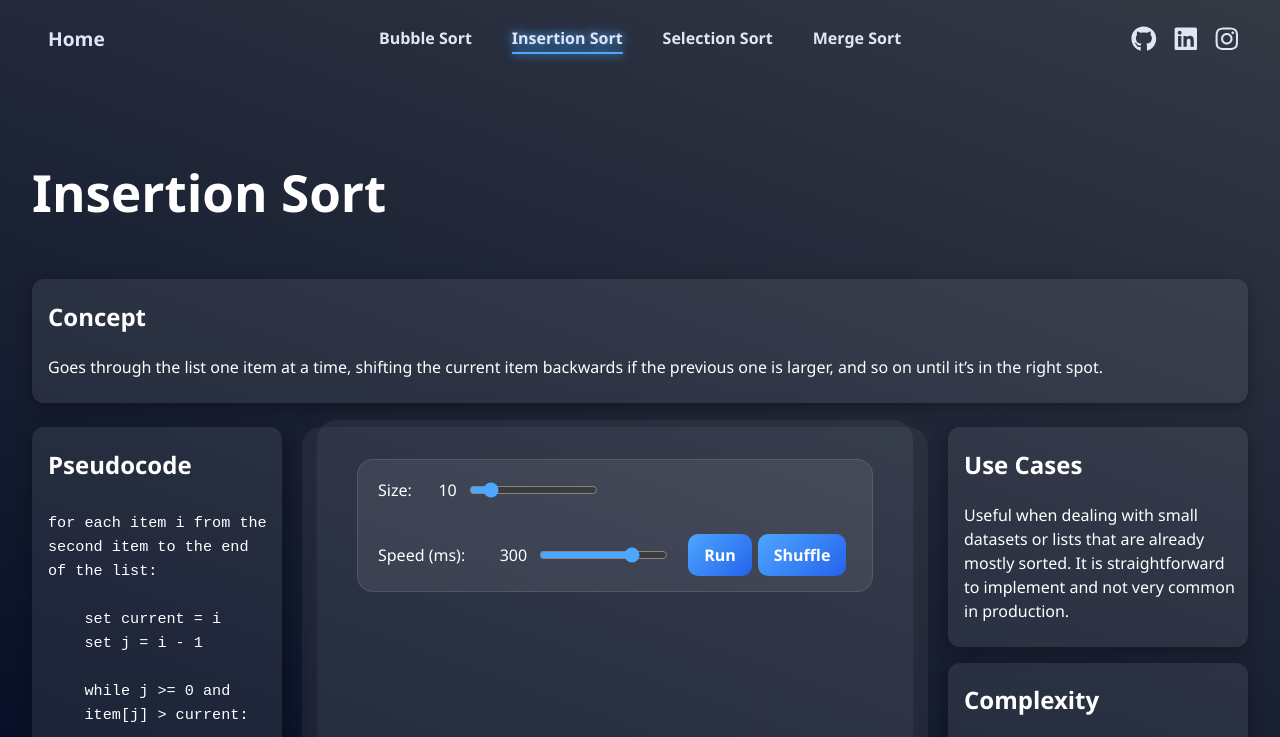
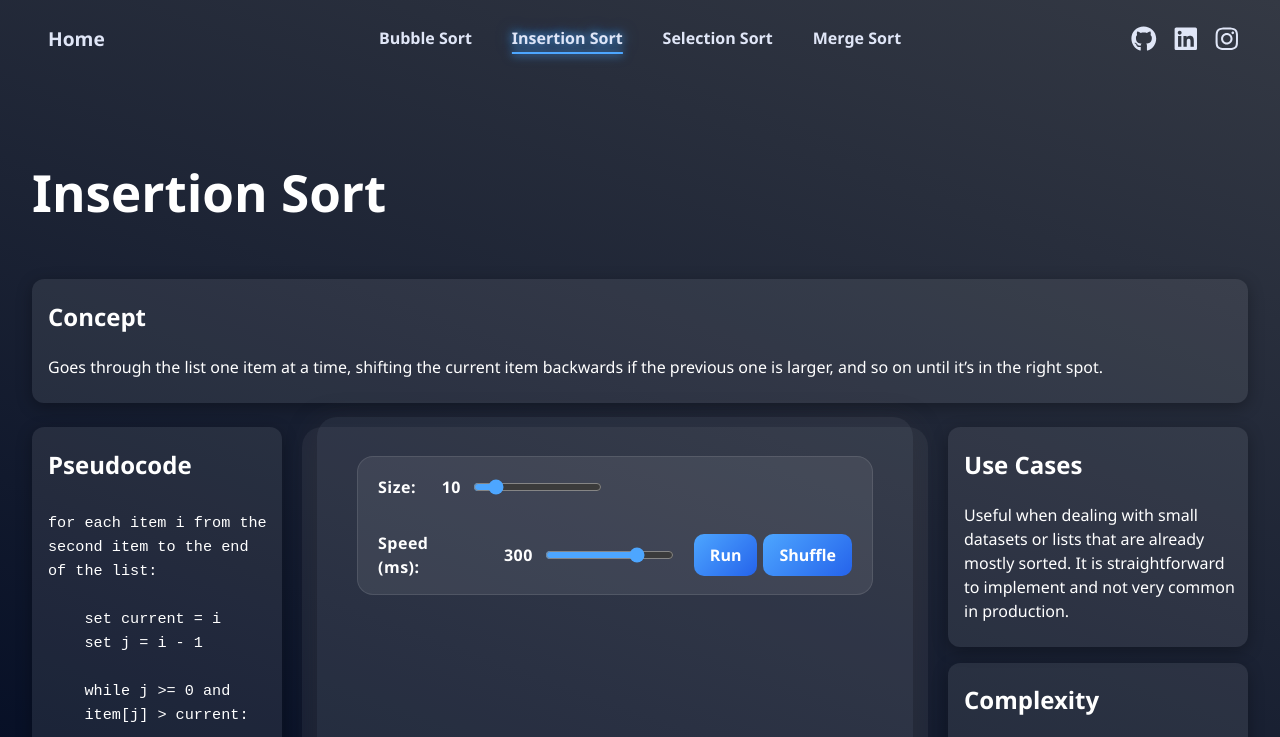
Before and after one commit to masonliiu/fullstack-algorithm-visualizer, a React (Vite) app in the folder frontend/: page /sorting/insertion in a window 1280 px wide. Shown: the top 737 px of the page. Built offline with nearby package versions, Linux system fonts and the light colour scheme; no server answers.

Commit message:
ui fix for visualizer labels

```diff
--- a/frontend/src/components/Visualizer.css
+++ b/frontend/src/components/Visualizer.css
@@ -59,7 +59,9 @@ html, body, #root {
     display: flex;
     gap: 10px;
     align-items: center;
-    font-weight: 500;
+    font-size: 1rem;
+    font-weight: 600;
+    letter-spacing: 0.5px;
 }
 
 .controls input[type="range"] {
@@ -156,12 +158,11 @@ html, body, #root {
 .search-info {
     display: flex;
     align-items: center;
-    gap: 2.5rem;
+    gap: 2rem;
     margin-left: 1.5rem;
     font-size: 1rem;
     font-weight: 600;
     color: #e0e6f7;
-    text-shadow: 0 0 8px rgba(77, 166, 255, 0.7);
     letter-spacing: 0.5px;
     animation: fadeIn 0.6s ease forwards;
   }
```
